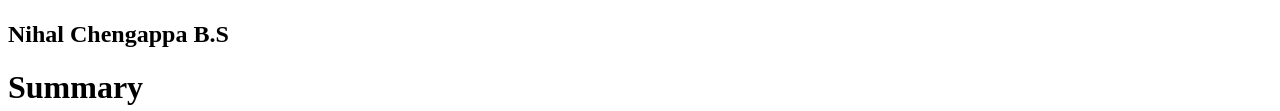
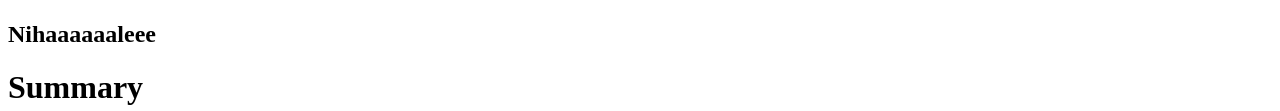
Before and after one commit to nihalchengappabs/My_Portfolio, a plain HTML site: page index.html in a window 1280 px wide. Shown: the part 261-372 px from the top of the page. Drawn offline with Linux system fonts and the light colour scheme.

Commit message:
minor update

```diff
--- a/index.html
+++ b/index.html
@@ -7,7 +7,7 @@
 </head>
 <body>
     <img src="./Asset/Photo.jpeg" alt="Nihal Chengappa B.S" width="250" height="250">
-    <h2>Nihal Chengappa B.S</h2>
+    <h2>Nihaaaaaaleee</h2>
     <h1>Summary</h1>
     <p>I am a detail-oriented and motivated undergraduate in Computer Science Engineering (Data Science), building a strong foundation in AI/ML and data-driven problem solving. I have developed practical skills through academics, internships, hackathons, and competitions, working with real-world datasets to create meaningful solutions. I combineanalytical thinking, creativity, and teamwork with a collaborative mindset and quick learning ability, driven to build impactful solutions and grow in dynamic technological environments.</p>
     <hr>
```
